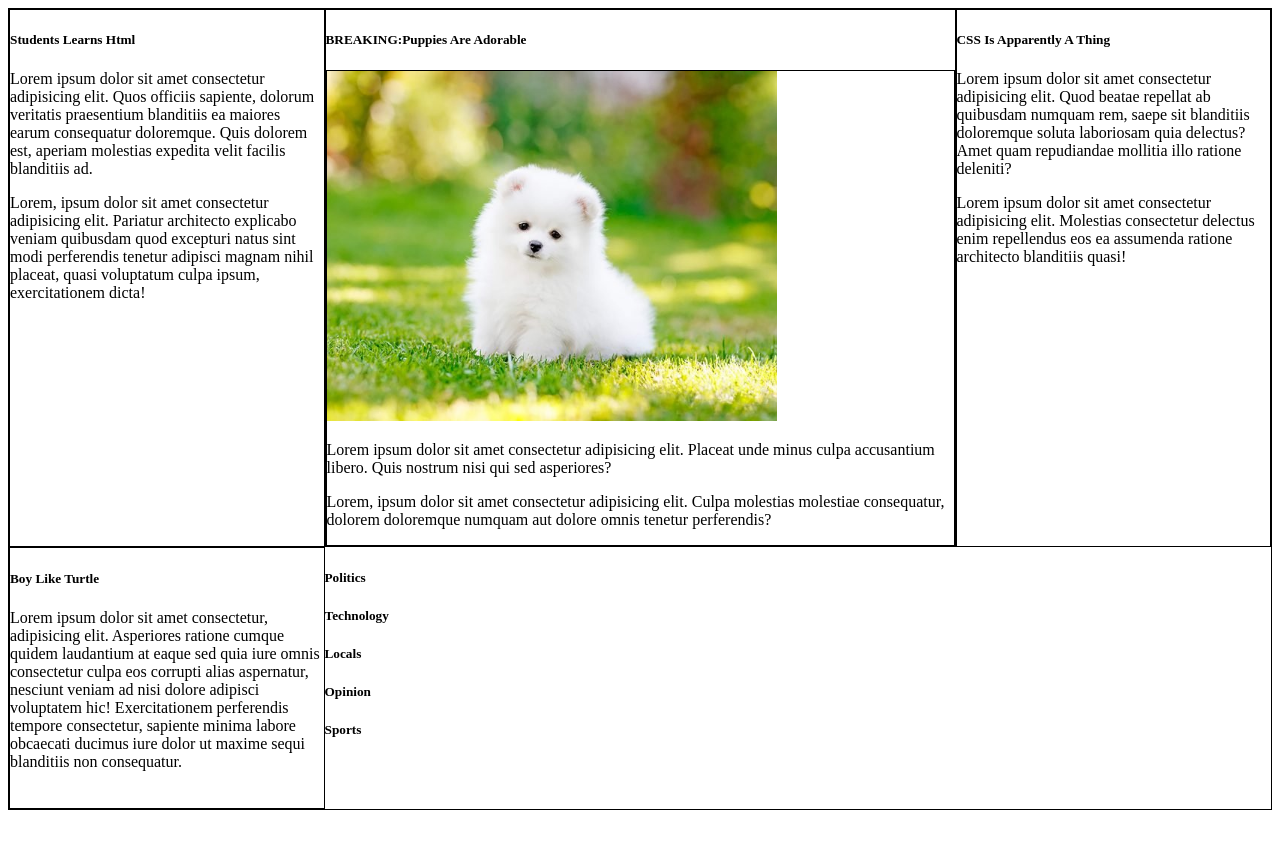
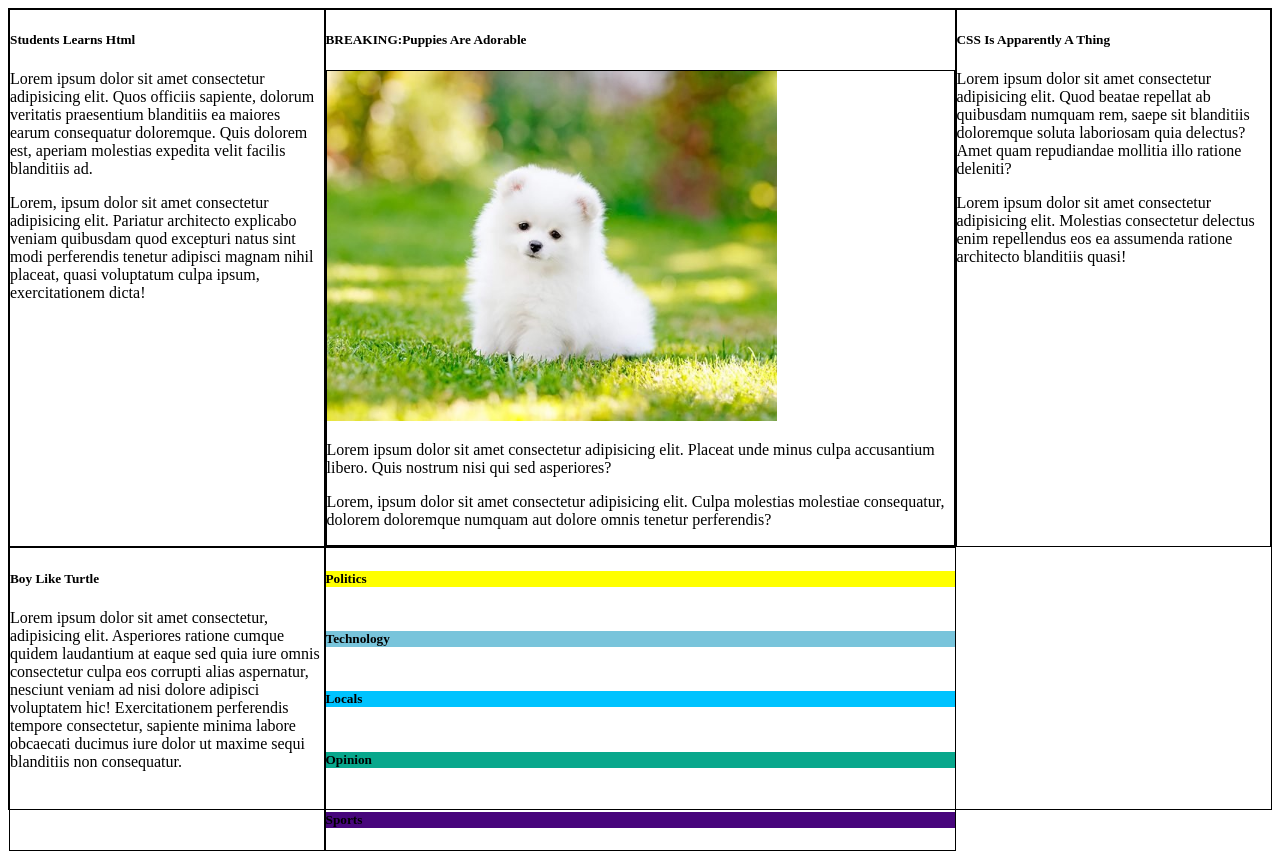
Before and after one commit to melaniemueni/-assignment-002-css-grid-layout-with-media-query, a plain HTML site: page index.html in a window 1280 px wide. Before the commit the page ends 818 px from the top, so only its background shows below. Drawn offline with Linux system fonts and the light colour scheme.

Commit message:
assignment-002-css

```diff
--- a/index.html
+++ b/index.html
@@ -27,13 +27,14 @@
         <footer><h5>Boy Like Turtle</h5>
                 <p>Lorem ipsum dolor sit amet consectetur, adipisicing elit. Asperiores ratione cumque quidem laudantium at eaque sed quia iure omnis consectetur culpa eos corrupti alias aspernatur, nesciunt veniam ad nisi dolore adipisci voluptatem hic! Exercitationem perferendis tempore consectetur, sapiente minima labore obcaecati ducimus iure dolor ut maxime sequi blanditiis non consequatur.</p>
         </footer>
-        <nav>
+    <div id="container">
             <h5 id="one">Politics</h5>
             <h5 id="two">Technology</h5>
             <h5 id="three">Locals</h5>
             <h5 id="four"> Opinion</h5>
             <h5 id="five">Sports</h5>
-        </nav>
+    </div>
+
 
     </div>
 </body>
--- a/style.css
+++ b/style.css
@@ -7,10 +7,10 @@
 
 }
 div{
-    border: 0.5px solid;
+    border: 0.1px solid black;
 }
 main{
-    border: 0.5px solid;
+    border: 0.1px solid black;
 
 }
 .main img{
@@ -19,8 +19,31 @@ main{
     object-fit: cover;
 }
 aside{
-    border: 0.5px solid;
+   border: 0.1px solid black;
+
 }
 footer{
-    border: 0.5px solid;
+    border: 0.1px solid black;
 }
+#container{
+    display: grid;
+    grid-template-columns: 1fr ;
+    grid-template-rows: 0.5fr 0.5fr 0.5fr 0.5fr;
+    border: 1px solid;
+
+}
+#one{
+    background-color: yellow;
+}
+#two{
+    background-color: rgb(120, 196, 219);
+}
+#three{
+    background-color: rgb(0, 195, 255);
+}
+#four{
+    background-color: rgb(8, 167, 140);
+}
+#five{
+    background-color: rgb(71, 6, 124);
+}
```
